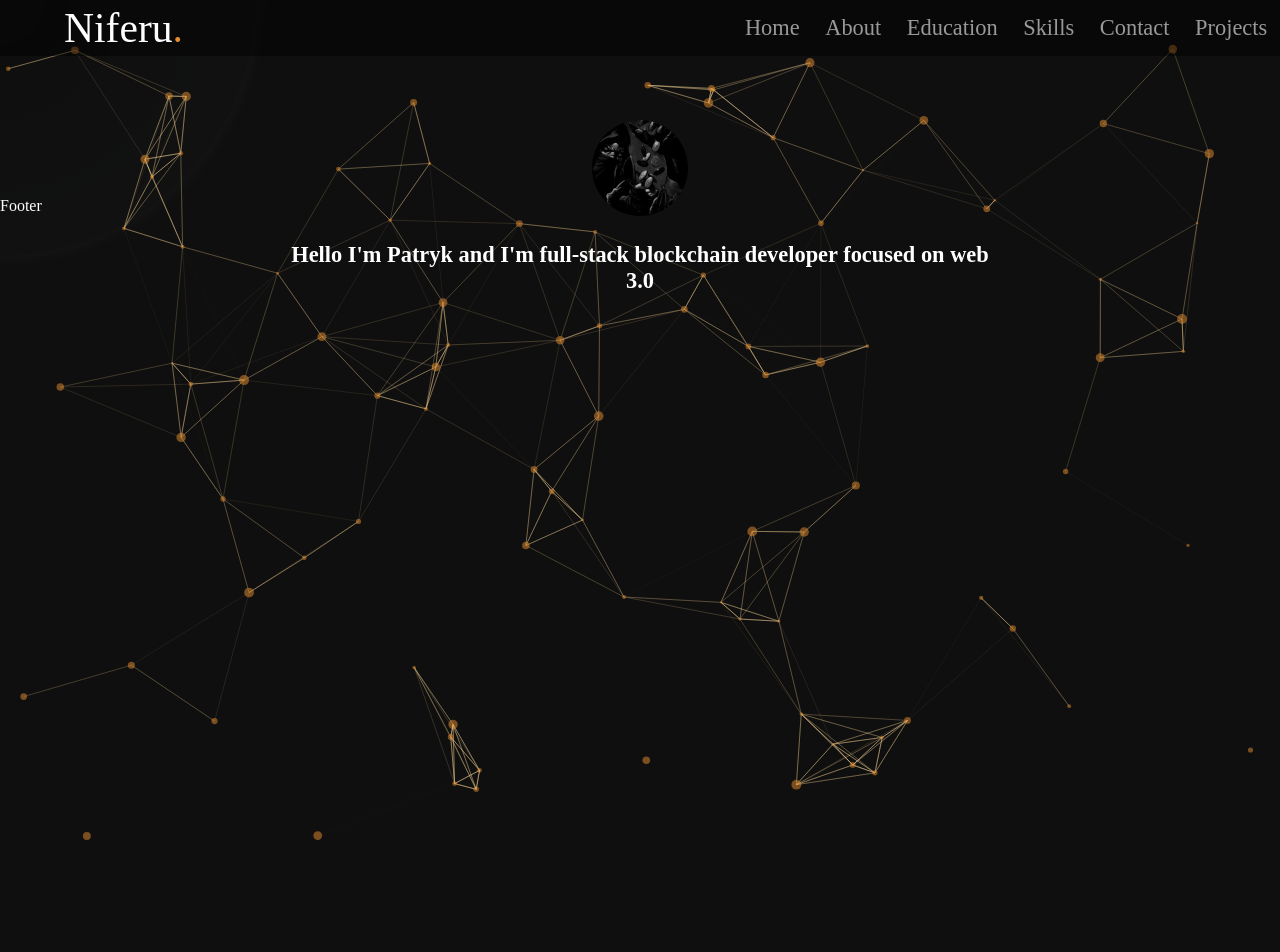
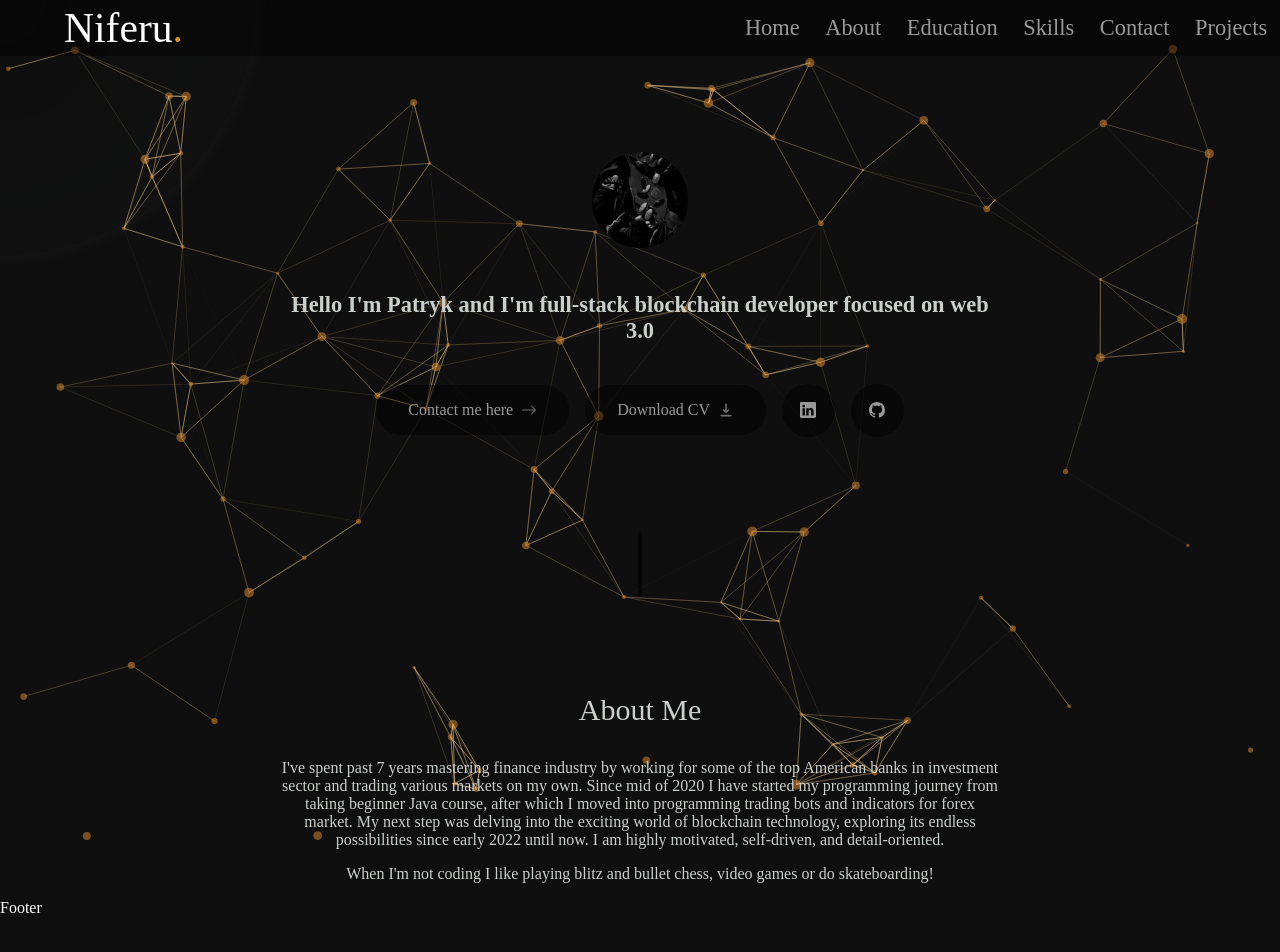
Before and after one commit to Nlferu/niferu-portfolio-website, a Next.js app: page / in a window 1280 px wide. Shown: the top 952 px of the page. Built offline with nearby package versions, Linux system fonts and the light colour scheme.

Commit message:
fixes, stuff added

```diff
--- a/app/page.js
+++ b/app/page.js
@@ -2,6 +2,8 @@ import body from "@/styles/main.module.css"
 import Cursor from "@/components/cursor"
 import Particle from "@/components/particles"
 import Intro from "@/components/intro"
+import SectionDivider from "@/components/section-divider"
+import About from "@/components/about"
 
 export default function Home() {
     return (
@@ -9,6 +11,8 @@ export default function Home() {
             <Cursor />
             <Particle />
             <Intro />
+            <SectionDivider />
+            <About />
         </main>
     )
 }
--- /dev/null
+++ b/components/about.js
@@ -0,0 +1,21 @@
+"use client"
+
+import React from "react"
+import SectionHeading from "./section-heading"
+import about from "@/styles/about.module.css"
+import { motion } from "framer-motion"
+
+export default function About() {
+    return (
+        <motion.section className={about.section} initial={{ opacity: 0, y: 100 }} animate={{ opacity: 1, y: 0 }} transition={{ delay: 0.175 }} id="about">
+            <SectionHeading>About me</SectionHeading>
+            <p className={about.text}>
+                I've spent past 7 years mastering finance industry by working for some of the top American banks in investment sector and trading various
+                markets on my own. Since mid of 2020 I have started my programming journey from taking beginner Java course, after which I moved into
+                programming trading bots and indicators for forex market. My next step was delving into the exciting world of blockchain technology, exploring
+                its endless possibilities since early 2022 until now. I am highly motivated, self-driven, and detail-oriented.
+            </p>
+            <p className={about.text}>When I'm not coding I like playing blitz and bullet chess, video games or do skateboarding!</p>
+        </motion.section>
+    )
+}
--- a/components/intro.js
+++ b/components/intro.js
@@ -3,7 +3,10 @@
 import Image from "next/image"
 import React from "react"
 import intro from "@/styles/intro.module.css"
+import Link from "next/link"
 import { motion } from "framer-motion"
+import { BsArrowRight, BsGithub, BsLinkedin } from "react-icons/bs"
+import { HiDownload } from "react-icons/hi"
 
 export default function Intro() {
     return (
@@ -14,9 +17,31 @@ export default function Intro() {
                 </motion.div>
             </div>
 
-            <motion.p className={`${intro.position} ${intro.text}`} initial={{ opacity: 0, y: 100 }} animate={{ opacity: 1, y: 0 }}>
+            <motion.h1 className={`${intro.position} ${intro.text}`} initial={{ opacity: 0, y: 100 }} animate={{ opacity: 1, y: 0 }}>
                 Hello I'm Patryk and I'm full-stack blockchain developer focused on web 3.0
-            </motion.p>
+            </motion.h1>
+
+            <motion.div
+                className={`${intro.position} ${intro.links}`}
+                initial={{ opacity: 0, y: 100 }}
+                animate={{ opacity: 1, y: 0 }}
+                transition={{
+                    delay: 0.1,
+                }}
+            >
+                <Link className={intro.button} href="#contact">
+                    Contact me here <BsArrowRight className={intro.arrow} />
+                </Link>
+                <a className={intro.button} href="/CV.pdf" download>
+                    Download CV <HiDownload className={intro.icon} />
+                </a>
+                <a className={`${intro.button} ${intro.sbutton}`} href="https://www.linkedin.com/in/patryk-wargacki-946401190/" target="_blank">
+                    <BsLinkedin />
+                </a>
+                <a className={`${intro.button} ${intro.sbutton}`} href="https://github.com/Neftyr" target="_blank">
+                    <BsGithub />
+                </a>
+            </motion.div>
         </section>
     )
 }
--- /dev/null
+++ b/components/section-divider.js
@@ -0,0 +1,13 @@
+"use client"
+
+import React from "react"
+import section from "@/styles/section-div.module.css"
+import { motion } from "framer-motion"
+
+export default function SectionDivider() {
+    return (
+        <div className={section.position}>
+            <motion.div className={section.format} initial={{ opacity: 0, y: 100 }} animate={{ opacity: 1, y: 0 }} transition={{ delay: 0.125 }}></motion.div>
+        </div>
+    )
+}
--- /dev/null
+++ b/components/section-heading.js
@@ -0,0 +1,6 @@
+import React from "react"
+import heading from "@/styles/heading-sec.module.css"
+
+export default function SectionHeading({ children }) {
+    return <h2 className={heading.format}>{children}</h2>
+}
--- a/package.json
+++ b/package.json
@@ -16,6 +16,7 @@
     "framer-motion": "^10.16.4",
     "clsx": "^1.2.1",
     "tsparticles": "^2.9.3",
-    "react-tsparticles": "^2.9.3"
+    "react-tsparticles": "^2.9.3",
+    "react-icons": "^4.10.1"
   }
 }
--- /dev/null
+++ b/styles/about.module.css
@@ -0,0 +1,9 @@
+.section {
+    max-width: 45rem; /* Setting intro container to be smaller than header */
+    margin: 0 auto; /* Horizontally center an element within its parent container */
+}
+
+.text {
+    color: rgba(203, 207, 204, 1);
+    text-align: center;
+}
--- /dev/null
+++ b/styles/heading-sec.module.css
@@ -0,0 +1,9 @@
+.format {
+    color: rgba(203, 207, 204, 1);
+    font-size: 1.875rem;
+    font-weight: 500;
+    text-transform: capitalize;
+    margin-top: 0;
+    margin-bottom: 2rem;
+    text-align: center;
+}
--- a/styles/intro.module.css
+++ b/styles/intro.module.css
@@ -8,7 +8,8 @@
     position: relative;
     justify-content: center;
     align-items: center;
-    top: 15dvh;
+    margin-top: 2.5rem;
+    margin-bottom: 2.5rem;
 }
 
 .image {
@@ -21,8 +22,81 @@
 }
 
 .text {
-    color: white;
-    font-weight: 600;
+    color: rgba(203, 207, 204, 1);
     font-size: clamp(1rem, 1rem + 0.5dvw, 3rem);
     text-align: center;
 }
+
+.links {
+    gap: 1rem;
+    margin-bottom: 0;
+
+    @media (max-width: 580px) {
+        flex-direction: column;
+    }
+}
+
+.button {
+    display: flex;
+    align-items: center;
+    color: #999;
+    text-decoration: none;
+    background: rgba(0, 0, 0, 0.44);
+    border-radius: 9999px;
+    gap: 0.5rem;
+    padding-left: 2rem;
+    padding-right: 2rem;
+    padding-top: 1rem;
+    padding-bottom: 1rem;
+    transition: transform 0.3s cubic-bezier(0.4, 2.1, 0.7, 1);
+    transition-duration: 150ms;
+}
+
+.button:hover {
+    color: #805d39;
+    font-weight: 600;
+    background-color: rgba(27, 29, 23, 0.8);
+    transform: scale(1.1);
+}
+
+.button:active {
+    transform: scale(1.05);
+}
+
+.sbutton {
+    padding-left: 1.15rem;
+    padding-right: 1.15rem;
+    padding-top: 1.15rem;
+    padding-bottom: 1.15rem;
+}
+
+.sbutton:hover {
+    transform: scale(1.2);
+}
+
+.sbutton:active {
+    transform: scale(1.1);
+}
+
+/* Below is saying that on whole button hover we target arrow to do below */
+.button:hover .arrow {
+    transform: translateX(0.3rem);
+    transition: transform 0.3s ease;
+}
+
+/* Slowing down animation on stop hovering */
+.button .arrow {
+    opacity: 0.7;
+    transition: transform 0.3s ease, opacity 0.3s ease; /* Add opacity transition */
+}
+
+.button:hover .icon {
+    transform: translateY(0.2rem);
+    transition: transform 0.3s ease;
+}
+
+/* Slowing down animation on stop hovering */
+.button .icon {
+    opacity: 0.7;
+    transition: transform 0.3s ease, opacity 0.3s ease; /* Add opacity transition */
+}
--- a/styles/main.module.css
+++ b/styles/main.module.css
@@ -2,6 +2,5 @@
     position: flex;
     align-items: center;
     flex-direction: column;
-    padding-left: 1rem;
-    padding-right: 1rem;
+    padding-top: 7rem;
 }
--- /dev/null
+++ b/styles/section-div.module.css
@@ -0,0 +1,19 @@
+.position {
+    display: flex;
+    position: relative;
+    justify-content: center;
+}
+
+.format {
+    display: block;
+    background: rgba(0, 0, 0, 0.55);
+    margin-top: 6rem;
+    margin-bottom: 6rem;
+    height: 4rem;
+    width: 0.25rem;
+    border-radius: 9999px;
+
+    @media (max-width: 640px) {
+        display: none;
+    }
+}
```
Also changed, not shown: 2 other files (tests, documents, lock files or other folders).
